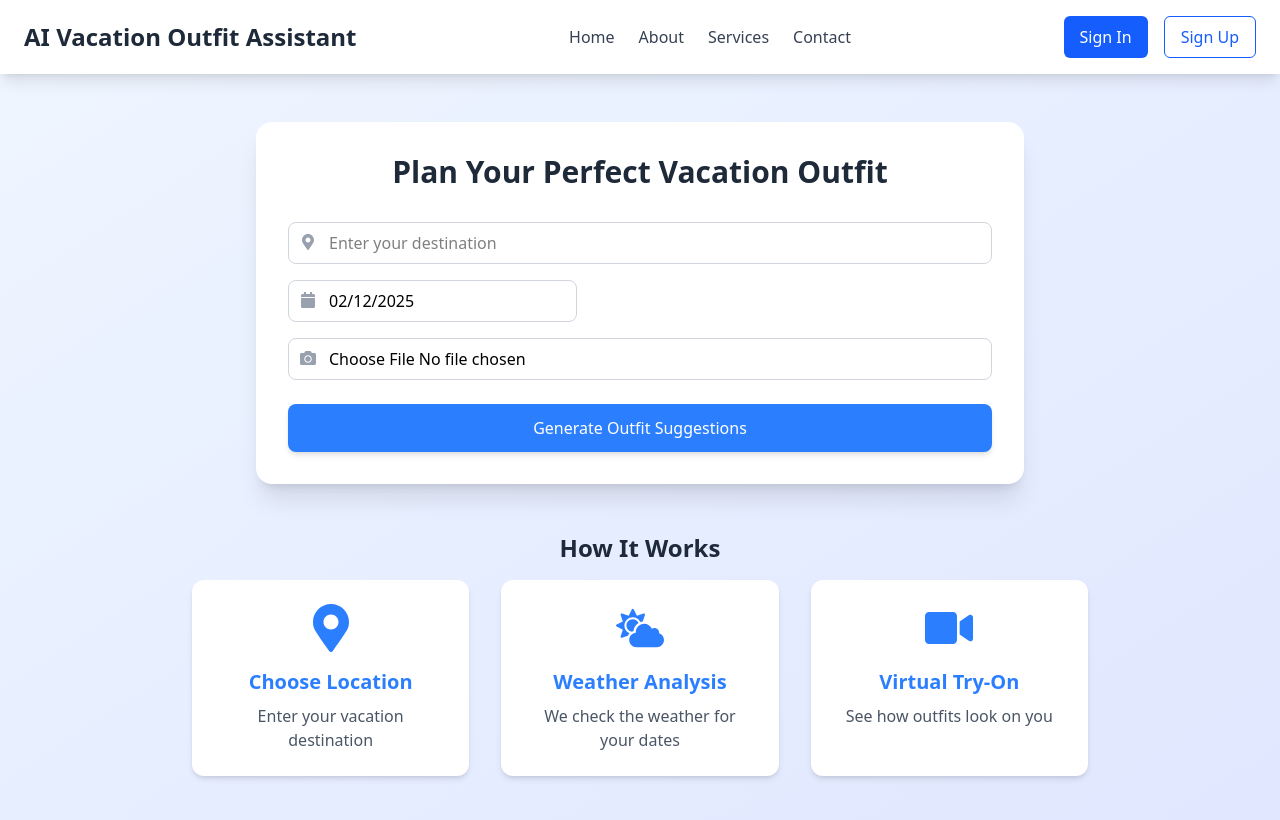
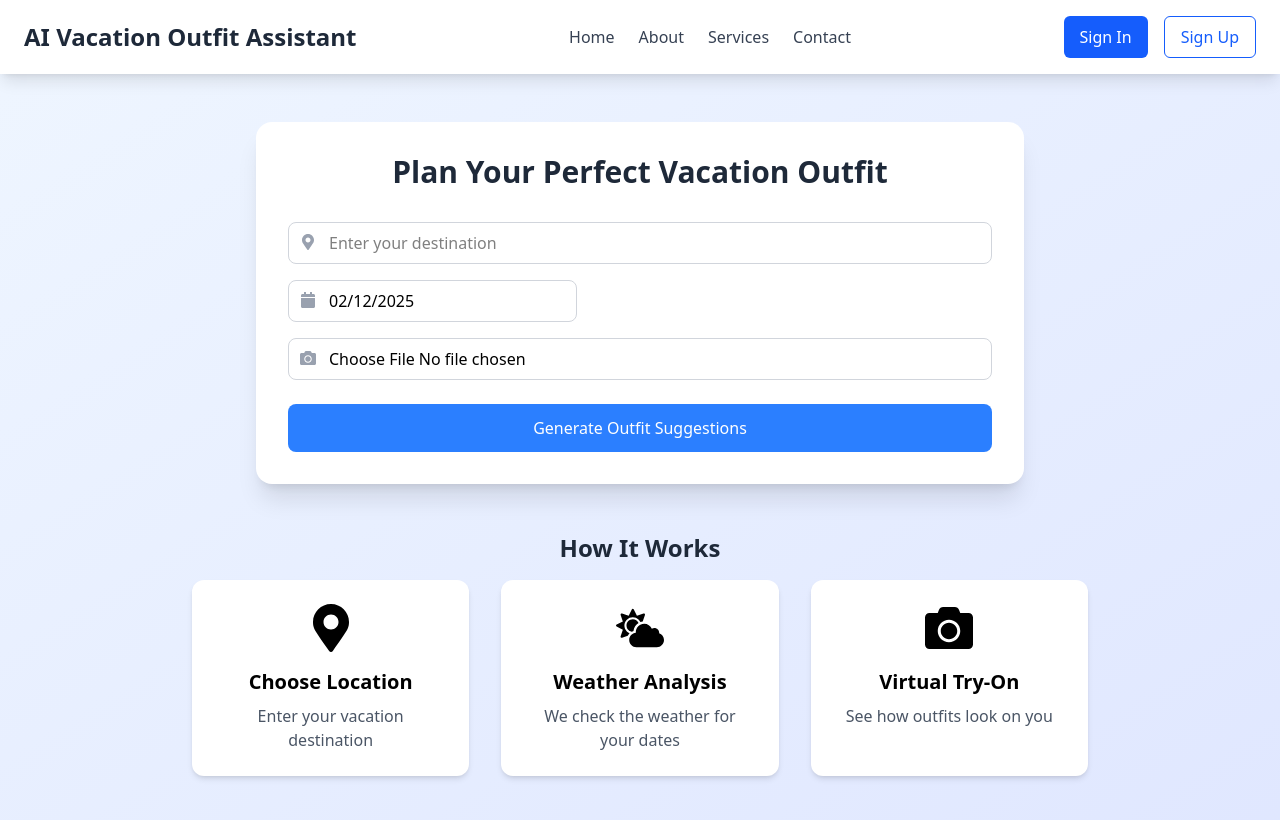
Before and after one commit to CharanSuggala26/Outfit-Assistant, a React (Vite) app in the folder client/: page / in a window 1280 px wide. Shown: the top 820 px of the page. Built offline with nearby package versions, Linux system fonts and the light colour scheme; no server answers.

Commit message:
Integrated Weather API

```diff
--- a/client/package.json
+++ b/client/package.json
@@ -12,6 +12,7 @@
   "dependencies": {
     "@clerk/clerk-react": "^5.22.12",
     "@tailwindcss/vite": "^4.0.6",
+    "axios": "^1.7.9",
     "react": "^19.0.0",
     "react-datepicker": "^8.0.0",
     "react-dom": "^19.0.0",
--- a/client/src/pages/Vacation.jsx
+++ b/client/src/pages/Vacation.jsx
@@ -1,48 +1,84 @@
-import { useState } from 'react';
-import DatePicker from 'react-datepicker';
-import "react-datepicker/dist/react-datepicker.css";
-import { FaCalendar, FaMapMarkerAlt, FaCloudSun, FaCamera, FaVideo } from 'react-icons/fa';
-import Navbar from '../components/Navbar';
+import { useState } from 'react'
+import DatePicker from 'react-datepicker'
+import axios from 'axios'
+import "react-datepicker/dist/react-datepicker.css"
+import { FaCalendar, FaMapMarkerAlt, FaCloudSun, FaCamera } from 'react-icons/fa'
+import Navbar from '../components/Navbar'
 
 function Vacation() {
-  const [location, setLocation] = useState('');
-  const [date, setDate] = useState(new Date());
-  const [userImage, setUserImage] = useState(null);
+  const [location, setLocation] = useState('')
+  const [date, setDate] = useState(new Date())
+  const [userImage, setUserImage] = useState(null)
+  const [weather, setWeather] = useState(null)
+  const [loading, setLoading] = useState(false)
+  const [error, setError] = useState(null)
+
+  const OPENWEATHER_API_KEY = '21d5f10030f198f64c25b7ef48c8a224' // Replace with your actual API key
+
+  const getWeatherData = async (location) => {
+    try {
+      // First, get coordinates from location name
+      const geoResponse = await axios.get(
+        `http://api.openweathermap.org/geo/1.0/direct?q=${location}&limit=1&appid=${OPENWEATHER_API_KEY}`
+      )
+
+      if (geoResponse.data.length === 0) {
+        throw new Error('Location not found')
+      }
+
+      const { lat, lon } = geoResponse.data[0]
+
+      // Then, get weather data using coordinates
+      const weatherResponse = await axios.get(
+        `https://api.openweathermap.org/data/2.5/weather?lat=${lat}&lon=${lon}&units=metric&appid=${OPENWEATHER_API_KEY}`
+      )
+
+      return weatherResponse.data
+    } catch (error) {
+      throw new Error(error.response?.data?.message || 'Failed to fetch weather data')
+    }
+  }
 
   const handleImageUpload = (e) => {
-    const file = e.target.files[0];
+    const file = e.target.files[0]
     if (file) {
-      const reader = new FileReader();
+      const reader = new FileReader()
       reader.onloadend = () => {
-        setUserImage(reader.result);
-      };
-      reader.readAsDataURL(file);
+        setUserImage(reader.result)
+      }
+      reader.readAsDataURL(file)
     }
-  };
+  }
 
-  const handleSubmit = (e) => {
-    e.preventDefault();
-    console.log('Form submitted:', { location, date, userImage });
-  };
+  const handleSubmit = async (e) => {
+    e.preventDefault()
+    setLoading(true)
+    setError(null)
+
+    try {
+      const weatherData = await getWeatherData(location)
+      setWeather(weatherData)
+      // Here you would send the weather data along with the user image to your virtual try-on model
+      console.log('Form submitted:', { location, date, userImage, weatherData })
+    } catch (err) {
+      setError(err.message)
+    } finally {
+      setLoading(false)
+    }
+  }
 
   return (
     <div className="min-h-screen bg-gradient-to-br from-blue-50 to-indigo-100">
+      <Navbar/>
 
-      {/* Navbar */}
-
-      <Navbar />
-
-      {/* Main Content */}
-      <main className="max-w-7xl mx-auto px-6 py-12">
+      <main className="max-w-7xl mx-auto px-4 py-12">
         <div className="bg-white rounded-2xl shadow-xl p-8 max-w-3xl mx-auto">
           <h2 className="text-3xl font-bold text-center mb-8 text-gray-800">
             Plan Your Perfect Vacation Outfit
           </h2>
 
-          {/* Form */}
           <form onSubmit={handleSubmit} className="space-y-6">
             <div className="space-y-4">
-              {/* Location Input */}
               <div className="relative">
                 <FaMapMarkerAlt className="absolute top-3 left-3 text-gray-400" />
                 <input
@@ -50,88 +86,111 @@ function Vacation() {
                   value={location}
                   onChange={(e) => setLocation(e.target.value)}
                   placeholder="Enter your destination"
-                  className="w-full pl-10 pr-4 py-2 border border-gray-300 rounded-lg focus:ring-2 focus:ring-blue-500 focus:border-transparent outline-none"
+                  className="w-full pl-10 pr-4 py-2 border border-gray-300 rounded-lg focus:ring-2 focus:ring-primary focus:border-transparent"
                   required
                 />
               </div>
 
-              {/* Date Picker */}
               <div className="relative">
                 <FaCalendar className="absolute top-3 left-3 text-gray-400" />
                 <DatePicker
                   selected={date}
                   onChange={(date) => setDate(date)}
-                  className="w-full pl-10 pr-4 py-2 border border-gray-300 rounded-lg focus:ring-2 focus:ring-blue-500 focus:border-transparent outline-none"
+                  className="w-full pl-10 pr-4 py-2 border border-gray-300 rounded-lg focus:ring-2 focus:ring-primary focus:border-transparent"
                   required
                 />
               </div>
 
-              {/* Image Upload */}
               <div className="relative">
                 <FaCamera className="absolute top-3 left-3 text-gray-400" />
                 <input
                   type="file"
                   accept="image/*"
                   onChange={handleImageUpload}
-                  className="w-full pl-10 pr-4 py-2 border border-gray-300 rounded-lg focus:ring-2 focus:ring-blue-500 focus:border-transparent outline-none cursor-pointer"
+                  className="w-full pl-10 pr-4 py-2 border border-gray-300 rounded-lg focus:ring-2 focus:ring-primary focus:border-transparent"
                   required
                 />
               </div>
             </div>
 
-            {/* Image Preview */}
             {userImage && (
-              <div className="mt-4 flex flex-col items-center">
+              <div className="mt-4">
                 <p className="text-sm text-gray-600 mb-2">Preview:</p>
                 <img
                   src={userImage}
                   alt="User uploaded"
-                  className="w-32 h-32 object-cover rounded-lg border border-gray-300 shadow-md"
+                  className="w-32 h-32 object-cover rounded-lg"
                 />
               </div>
             )}
 
-            {/* Submit Button */}
+            {error && (
+              <div className="bg-red-50 text-red-500 p-3 rounded-lg">
+                {error}
+              </div>
+            )}
+
+            {weather && (
+              <div className="bg-blue-50 p-4 rounded-lg">
+                <h4 className="font-semibold text-lg mb-2">Current Weather in {location}</h4>
+                <div className="grid grid-cols-2 gap-4">
+                  <div>
+                    <p className="text-gray-600">Temperature</p>
+                    <p className="font-semibold">{Math.round(weather.main.temp)}°C</p>
+                  </div>
+                  <div>
+                    <p className="text-gray-600">Weather</p>
+                    <p className="font-semibold">{weather.weather[0].main}</p>
+                  </div>
+                  <div>
+                    <p className="text-gray-600">Humidity</p>
+                    <p className="font-semibold">{weather.main.humidity}%</p>
+                  </div>
+                  <div>
+                    <p className="text-gray-600">Wind Speed</p>
+                    <p className="font-semibold">{weather.wind.speed} m/s</p>
+                  </div>
+                </div>
+              </div>
+            )}
+
             <button
               type="submit"
-              className="w-full bg-blue-500 text-white py-3 px-6 rounded-lg hover:bg-blue-600 transition-colors duration-200 shadow-md"
+              disabled={loading}
+              className={`w-full bg-blue-500 text-white py-3 px-6 rounded-lg transition-colors duration-200 ${
+                loading ? 'opacity-50 cursor-not-allowed' : 'hover:bg-secondary'
+              }`}
             >
-              Generate Outfit Suggestions
+              {loading ? 'Loading...' : 'Generate Outfit Suggestions'}
             </button>
           </form>
         </div>
 
-        {/* How It Works Section */}
         <div className="mt-12 text-center">
           <h3 className="text-2xl font-semibold text-gray-800 mb-4">
             How It Works
           </h3>
           <div className="grid grid-cols-1 md:grid-cols-3 gap-8 max-w-4xl mx-auto">
-            {/* Step 1 */}
             <div className="bg-white p-6 rounded-xl shadow-md">
-              <FaMapMarkerAlt className="w-12 h-12 text-blue-500 mx-auto mb-4" />
-              <h4 className="text-blue-500 text-xl font-semibold mb-2">Choose Location</h4>
+              <FaMapMarkerAlt className="w-12 h-12 text-primary mx-auto mb-4" />
+              <h4 className="text-xl font-semibold mb-2">Choose Location</h4>
               <p className="text-gray-600">Enter your vacation destination</p>
             </div>
-
-            {/* Step 2 */}
             <div className="bg-white p-6 rounded-xl shadow-md">
-              <FaCloudSun className="w-12 h-12 text-blue-500 mx-auto mb-4" />
-              <h4 className="text-blue-500 text-xl font-semibold mb-2">Weather Analysis</h4>
+              <FaCloudSun className="w-12 h-12 text-primary mx-auto mb-4" />
+              <h4 className="text-xl font-semibold mb-2">Weather Analysis</h4>
               <p className="text-gray-600">We check the weather for your dates</p>
             </div>
-
-            {/* Step 3 */}
             <div className="bg-white p-6 rounded-xl shadow-md">
-              <FaVideo className="w-12 h-12 text-blue-500 mx-auto mb-4" />
-              <h4 className="text-blue-500 text-xl font-semibold mb-2">Virtual Try-On</h4>
+              <FaCamera className="w-12 h-12 text-primary mx-auto mb-4" />
+              <h4 className="text-xl font-semibold mb-2">Virtual Try-On</h4>
               <p className="text-gray-600">See how outfits look on you</p>
             </div>
           </div>
         </div>
       </main>
     </div>
-  );
+  )
 }
 
 export default Vacation;
```
Also changed, not shown: 1 other file (tests, documents, lock files or other folders).
